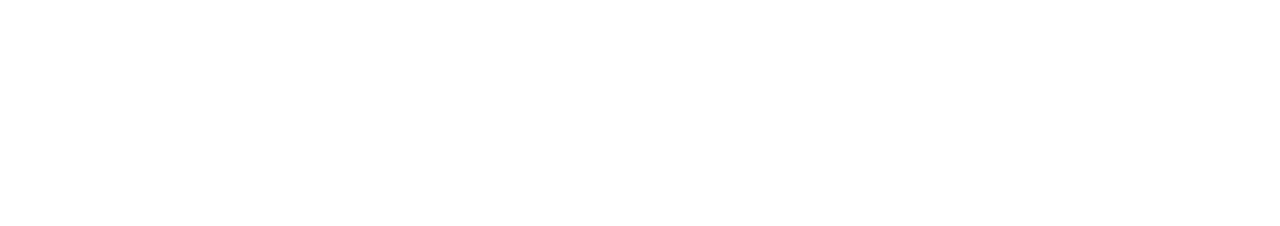
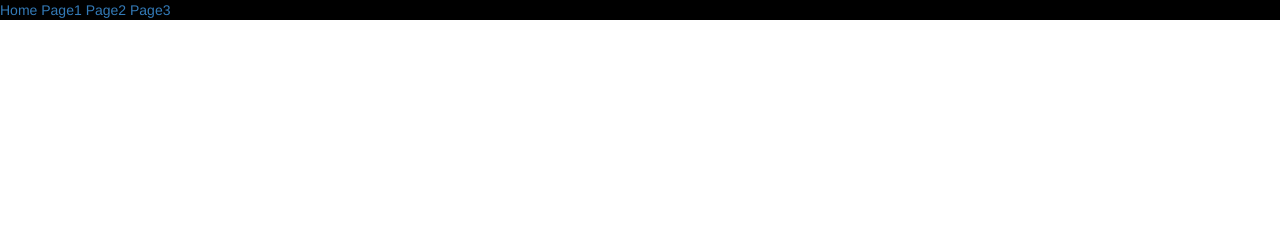
Before and after one commit to jayjoshi1004/TransparentNavbar, a plain HTML site: page TransparentNavbar/public_html/index.html in a window 1280 px wide. Shown: the top 226 px of the page. Drawn offline with nearby package versions, Linux system fonts and the light colour scheme.

Commit message:
Adding div tag for navbar | Adding anchor tag for pages

```diff
--- a/TransparentNavbar/public_html/index.html
+++ b/TransparentNavbar/public_html/index.html
@@ -21,6 +21,15 @@
         <script src="js/vendor/modernizr-2.8.3-respond-1.4.2.min.js"></script>
     </head>
     <body>
+
+        <!--navbar starts-->
+        <div id="navbar">
+            <a href="#">Home</a>
+            <a href="#">Page1</a>
+            <a href="#">Page2</a>
+            <a href="#">Page3</a>
+        </div>
+        <!--navbar ends-->
         <!--image starts-->
         <div id="tranparentimage">
             <div id="transparentimage-overlay">
```
